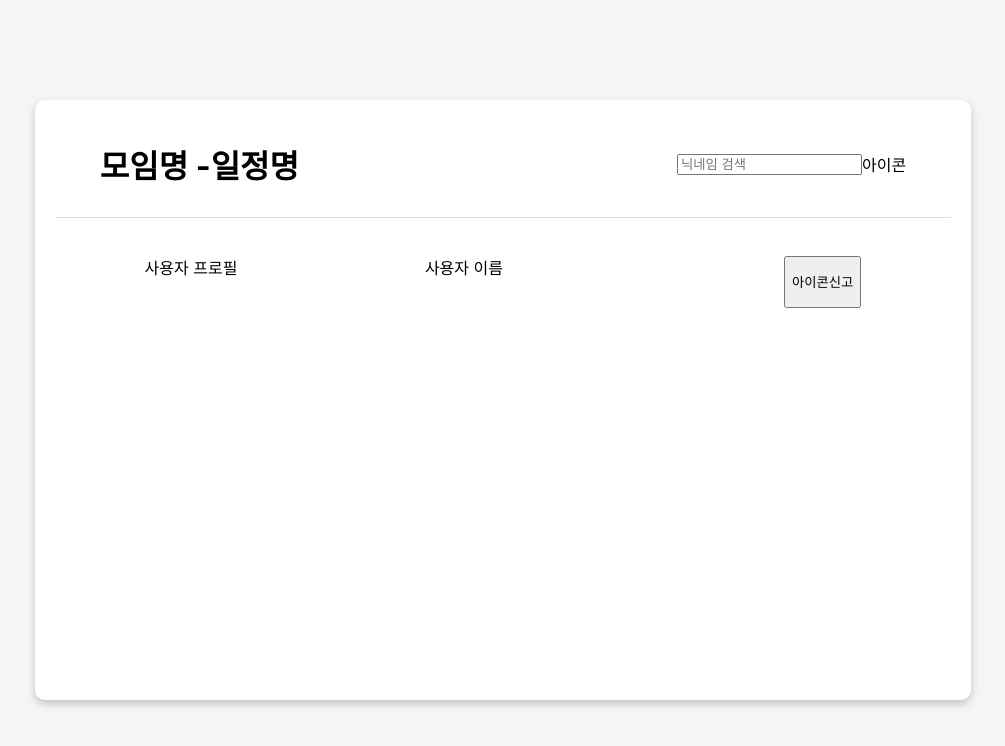
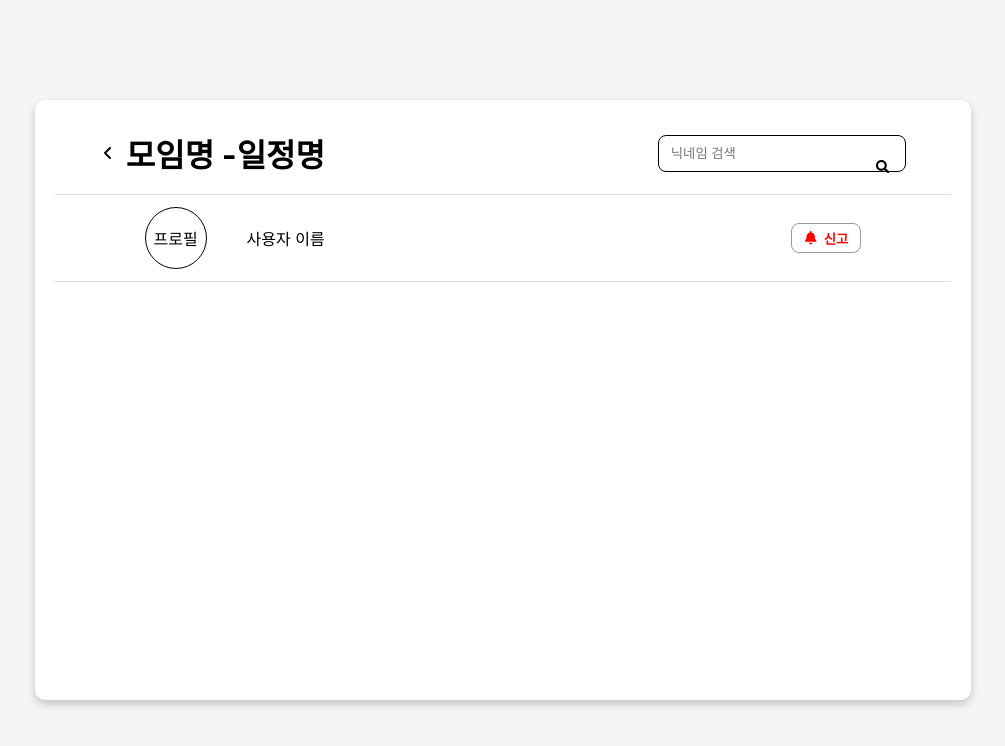
Before and after one commit to DoYous/Senials-Frontend, a React (Create React App) app in the folder senials_frontend/: page /partyMember in a window 1280 px wide. Shown: the top 746 px of the page, without its empty margins (137-1142 px from the left). Built offline with nearby package versions, Linux system fonts and the light colour scheme.

Commit message:
매칭 게시판 일정 참여 멤버 조회 틀 css 추가

```diff
--- a/senials_frontend/src/App.js
+++ b/senials_frontend/src/App.js
@@ -5,6 +5,10 @@ import { BrowserRouter, Routes, Route } from "react-router-dom";
 import PartyMember from "./pages/party/partyMember";
 import PartyMeet from "./pages/party/partyMeet";
 import PartyReview from "./pages/party/partyReview";
+import MypageModify from "./pages/mypage/mypageModify";
+import MypageCalender from "./pages/mypage/mypageCalender";
+import MypageLike from "./pages/mypage/mypageLike";
+import Mypage from "./pages/mypage/mypage";
 
 function App() {
   return (
@@ -16,6 +20,18 @@ function App() {
           <Route path="/partyMeet" element={<PartyMeet />} />
             {/*매칭게시판 상세 모임 후기 작성하기*/}
             <Route path="/partyReview" element={<PartyReview />} />
+
+            {/*마이페이지 회원정보 변경*/}
+            <Route path="/mypageModify" element={<MypageModify />} />
+            {/*마이페이지+캘린더*/}
+            <Route path="/mypageCalender" element={<MypageCalender />} />
+            {/*취미 관심사 설정*/}
+            <Route path="/mypageLike" element={<MypageLike />} />
+            {/*사용자 프로필(남보기용)*/}
+            <Route path="/mypage" element={<Mypage />} />
+
+            {/*모임 전체 멤버 관리*/}
+
         </Routes>
       </BrowserRouter>
   );
--- a/senials_frontend/src/pages/party/partyMember.js
+++ b/senials_frontend/src/pages/party/partyMember.js
@@ -1,32 +1,38 @@
 import styles from './partyMember.module.css';
 import React, { useState, useEffect } from "react";
+/*리액트 아이콘 사용*/
+import { FaSearch } from "react-icons/fa";
+import { FaBell } from "react-icons/fa";
+import { FaAngleLeft } from "react-icons/fa6";
 
 function PartyMember() {
     return (
         <div className={styles.bigDiv}>
             <div className={styles.smallDiv}>
                 <div className={styles.navDiv}>
-                    <div className={styles.flexDiv}>
-                        <h1>모임명 -</h1>
+                    <div className={`${styles.flexDiv} ${styles.bigName}`}>
+                        <FaAngleLeft/>
+                        <h1 className={styles.marginLeft}>모임명 -</h1>
                         <h1>일정명</h1>
                     </div>
-                    <div className={styles.flexDiv}>
+                    <div className={`${styles.flexDiv} ${styles.searchDiv}`}>
                         <input type="text" placeholder="닉네임 검색"/>
-                        <p>아이콘</p>
+                        <button className={styles.iconDiv}><FaSearch /></button>
                     </div>
                 </div>
                 <hr className={styles.divHr}/>
                 <div className={styles.bigUserDiv}>
                     <div className={styles.userDiv}>
                         <div className={styles.flexDiv2}>
-                            <p className={styles.userProfileDiv}>사용자 프로필</p>
+                            <p className={styles.userProfileDiv}>프로필</p>
                             <p className={styles.userNameDiv}>사용자 이름</p>
                         </div>
-                        <button type="submit" className={styles.flexDiv}>
-                            <p>아이콘</p>신고
+                        <button type="submit" className={`${styles.flexDiv} ${styles.reportDiv}`}>
+                            <FaBell/>신고
                         </button>
                     </div>
                 </div>
+                <hr className={styles.divHr}/>
             </div>
         </div>
     );
--- a/senials_frontend/src/pages/party/partyMember.module.css
+++ b/senials_frontend/src/pages/party/partyMember.module.css
@@ -1,3 +1,5 @@
+.iconDiv{border:none;
+background: none;}
 .bigDiv{height: 800px;
     background: #f5f5f5;
     display: flex;
@@ -21,7 +23,11 @@
     flex-direction: row;
     width: 90%;
     align-items: center;
+    margin-bottom: 10px;
 }
+.bigName{margin-top: 10px}
+.bigName h1{margin:0px;}
+.bigName h1.marginLeft{margin-left:10px;}
 .flexDiv{
     display: flex;
     align-items: center;
@@ -30,22 +36,52 @@
     display: flex;
     align-items: center;
     width: 50%;
-    justify-content: space-between;
+    justify-content: flex-start;
 }
-.bigUserDiv{    width: 100%;
+.bigUserDiv{ width: 100%;
     display: flex;
-    justify-content: center;}
+    justify-content: center;
+    height: 70px;}
 .userDiv{display: flex;
     flex-direction: row;
     align-items: center;
     width: 80%;
     justify-content: space-between;
 }
-.userProfileDiv{}
-.userNameDiv{}
+.userProfileDiv{    border: 1px solid;
+    border-radius: 50%;
+    width: 60px;
+    height: 60px;
+    text-align: center;
+    display: flex;
+    align-items: center;
+    justify-content: center}
+.userNameDiv{margin-left: 40px;}
 
 .divHr {
     border: none;
     border-top: 1px solid #ddd;
     width: 100%;
 }
+.searchDiv{border: 1px solid #000000;
+    border-radius: 8px;
+    height: 15px;
+    padding: 10px;
+    display: flex;
+    align-items: center;
+    align-content: center;
+    flex-direction: row;
+    margin-top: 10px;}
+.searchDiv input{border: none;}
+.reportDiv{margin: 0px;
+    border: 1px solid #999999;
+    border-radius: 8px;
+    background: none;
+    color: red;
+    font-weight: bold;
+    cursor: pointer;
+    height: 30px;
+    width: 70px;
+    display: flex;
+    align-items: center;
+    justify-content: space-evenly;}
```
